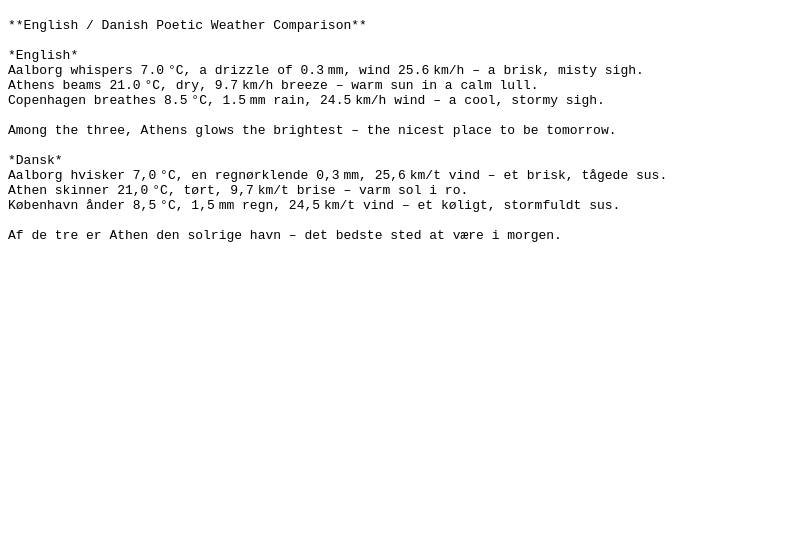
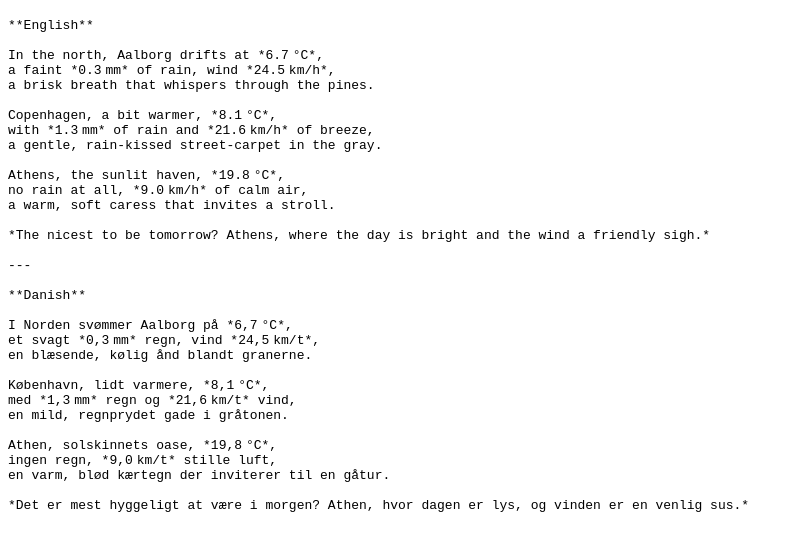
Before and after one commit to kristiana098/weather-pipeline, a plain HTML site: page docs/index.html in a window 1280 px wide. Shown: the part 48-598 px from the top of the page, without its empty margins (0-803 px from the left). Drawn offline with Linux system fonts and the light colour scheme.

Commit message:
Update weather and poem

```diff
--- a/docs/index.html
+++ b/docs/index.html
@@ -2,20 +2,38 @@
         <html>
         <body>
         <h1>Weather Poem</h1>
-        <pre>**English / Danish Poetic Weather Comparison**
+        <pre>**English**
 
-*English*
-Aalborg whispers 7.0 °C, a drizzle of 0.3 mm, wind 25.6 km/h – a brisk, misty sigh.
-Athens beams 21.0 °C, dry, 9.7 km/h breeze – warm sun in a calm lull.
-Copenhagen breathes 8.5 °C, 1.5 mm rain, 24.5 km/h wind – a cool, stormy sigh.
+In the north, Aalborg drifts at *6.7 °C*,
+a faint *0.3 mm* of rain, wind *24.5 km/h*,
+a brisk breath that whispers through the pines.
 
-Among the three, Athens glows the brightest – the nicest place to be tomorrow.
+Copenhagen, a bit warmer, *8.1 °C*,
+with *1.3 mm* of rain and *21.6 km/h* of breeze,
+a gentle, rain‑kissed street‑carpet in the gray.
 
-*Dansk*
-Aalborg hvisker 7,0 °C, en regnørklende 0,3 mm, 25,6 km/t vind – et brisk, tågede sus.
-Athen skinner 21,0 °C, tørt, 9,7 km/t brise – varm sol i ro.
-København ånder 8,5 °C, 1,5 mm regn, 24,5 km/t vind – et køligt, stormfuldt sus.
+Athens, the sunlit haven, *19.8 °C*,
+no rain at all, *9.0 km/h* of calm air,
+a warm, soft caress that invites a stroll.
 
-Af de tre er Athen den solrige havn – det bedste sted at være i morgen.</pre>
+*The nicest to be tomorrow? Athens, where the day is bright and the wind a friendly sigh.*
+
+---
+
+**Danish**
+
+I Norden svømmer Aalborg på *6,7 °C*,
+et svagt *0,3 mm* regn, vind *24,5 km/t*,
+en blæsende, kølig ånd blandt granerne.
+
+København, lidt varmere, *8,1 °C*,
+med *1,3 mm* regn og *21,6 km/t* vind,
+en mild, regnprydet gade i gråtonen.
+
+Athen, solskinnets oase, *19,8 °C*,
+ingen regn, *9,0 km/t* stille luft,
+en varm, blød kærtegn der inviterer til en gåtur.
+
+*Det er mest hyggeligt at være i morgen? Athen, hvor dagen er lys, og vinden er en venlig sus.*</pre>
         </body>
         </html>
```
Also changed, not shown: 1 other file.
